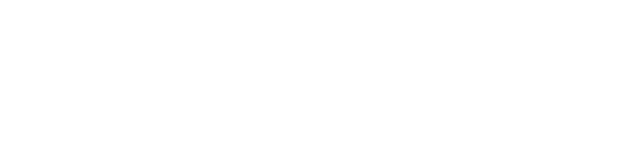
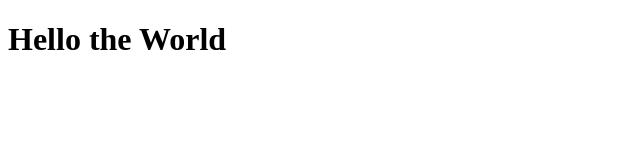
Before and after one commit to ClementDalrue/helloWorld, a plain HTML site: page index.html in a window 1280 px wide. Shown: the whole page, without its empty margins (0-640 px from the left). Drawn offline with Linux system fonts and the light colour scheme.

Commit message:
Create H1 on body

```diff
--- a/index.html
+++ b/index.html
@@ -5,6 +5,6 @@
   <title>Changed title</title>
 </head>
 <body>
-
+  <h1>Hello the World</h1>
 </body>
 </html>
```
